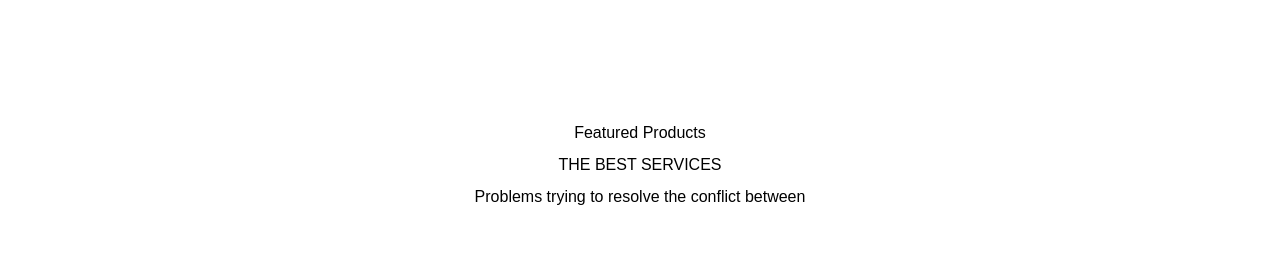
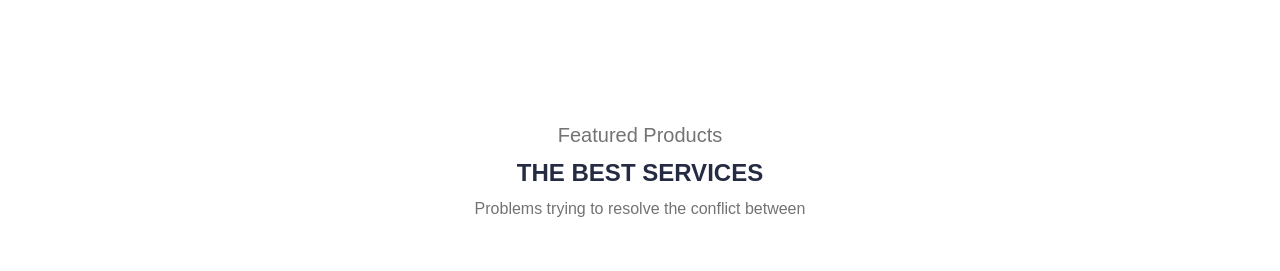
Before and after one commit to ZerrinUnalan/zerrinunalan-ecommerce, a React (Vite) app: page / in a window 1280 px wide. Shown: the part 2760-3031 px from the top of the page. Built offline with nearby package versions, Linux system fonts and the light colour scheme.

Commit message:
Updated Features component

```diff
--- a/src/components/Features.jsx
+++ b/src/components/Features.jsx
@@ -6,9 +6,11 @@ export default function Features() {
   return (
     <section className="flex flex-col items-center gap-32 pt-24 w-full h-[1214px] lg:w-full lg:h-[632px]">
       <div className="flex flex-col items-center gap-2 w-[248px] h-[122px] lg:w-full">
-        <h4 className="text-softText">Featured Products</h4>
-        <h3 className="text-title">THE BEST SERVICES</h3>
-        <p className="text-softText">
+        <h4 className="text-footerColor text-xl">Featured Products</h4>
+        <h3 className="text-title text-textColor text-2xl font-bold ">
+          THE BEST SERVICES
+        </h3>
+        <p className="text-footerColor text-l">
           Problems trying to resolve the conflict between{" "}
         </p>
       </div>
```
